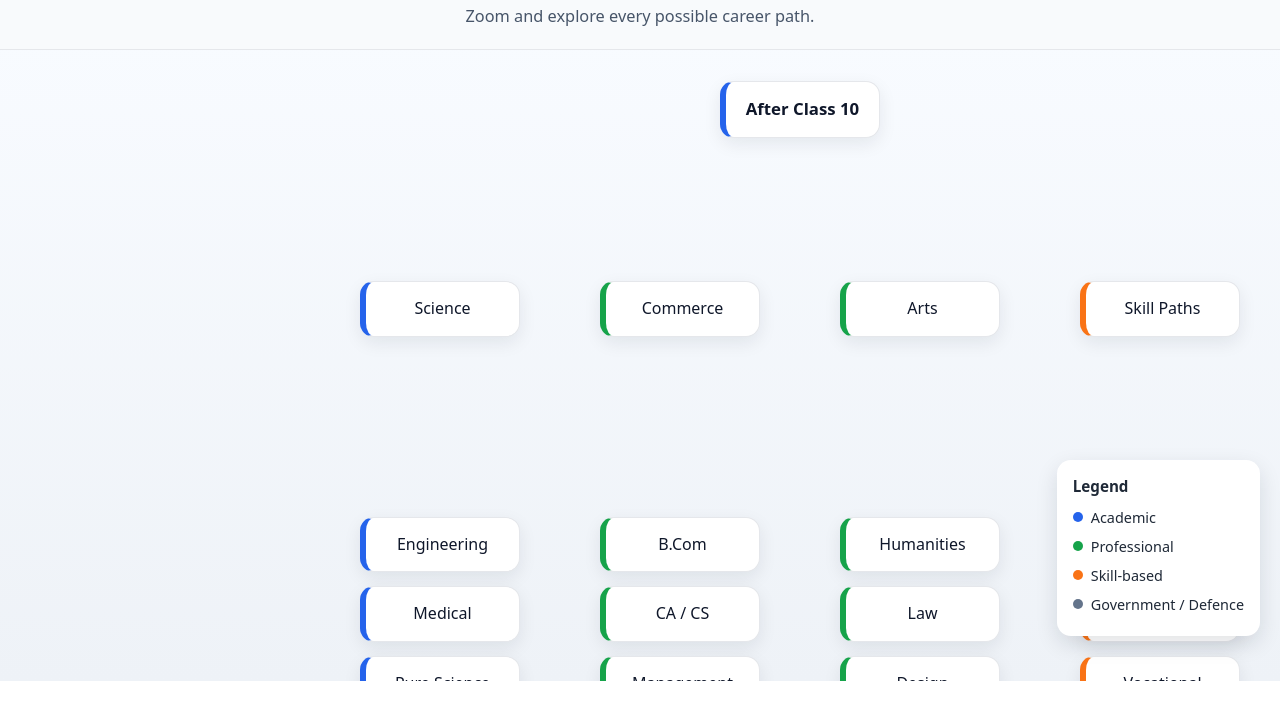
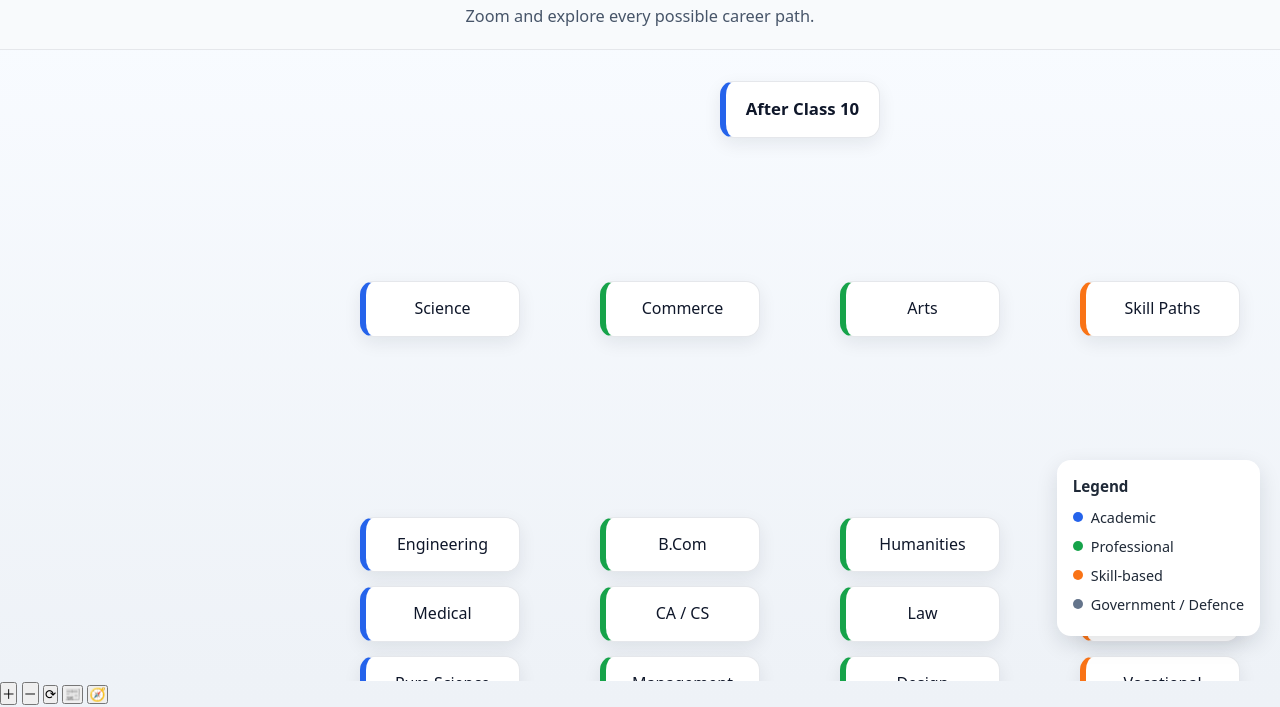
Before and after one commit to mycareertree/mycareertree.github.io, a plain HTML site: page career/map/index.html in a window 1280 px wide. Shown: the part 144-851 px from the top of the page. Before the commit the page ends 825 px from the top, so only its background shows below. Drawn offline with Linux system fonts and the light colour scheme.

Commit message:
Update index.html

```diff
--- a/career/map/index.html
+++ b/career/map/index.html
@@ -102,6 +102,14 @@
   </ul>
 </div>
 <script src="/assets/js/map-zoom-pan.js"></script>
+<!-- MAP CONTROLS -->
+<div class="map-controls">
+  <button id="zoom-in">＋</button>
+  <button id="zoom-out">－</button>
+  <button id="reset-view">⟳</button>
+  <button id="toggle-title">📰</button>
+  <button id="toggle-legend">🧭</button>
+</div>
 
 </body>
 </html>
```
